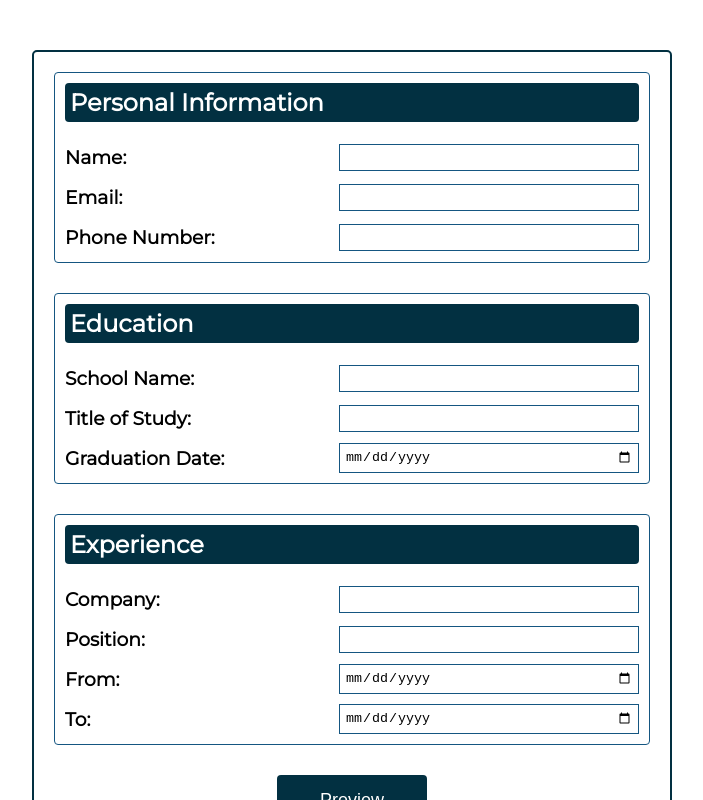
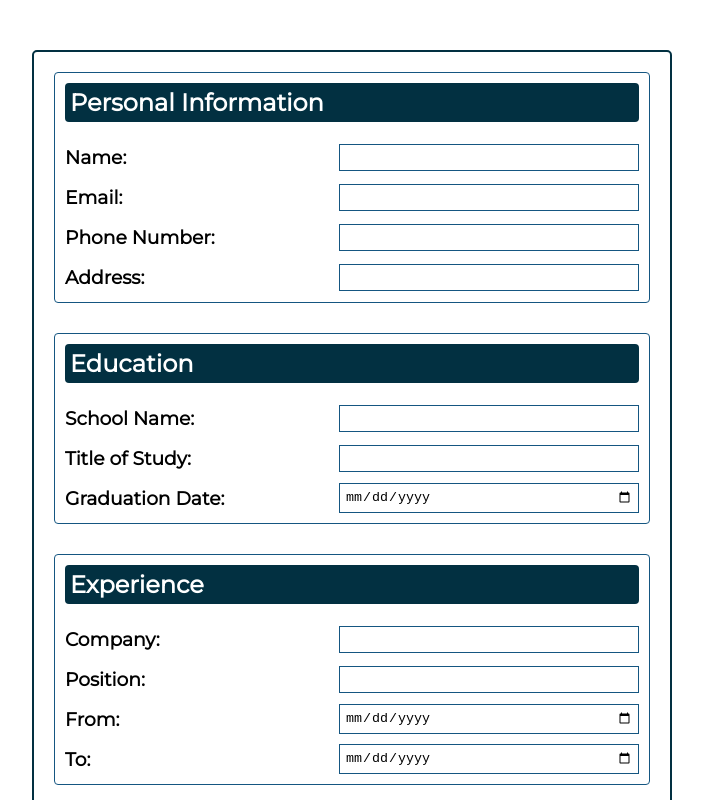
Before and after one commit to gorkemu/cv-project, a React (Create React App) app: page / in a window 1280 px wide. Shown: the whole page, without its empty margins (288-991 px from the left). Built offline with nearby package versions, Linux system fonts and the light colour scheme.

Commit message:
add address field

```diff
--- a/src/components/CV.js
+++ b/src/components/CV.js
@@ -16,7 +16,8 @@ class CV extends Component {
             personalInfo: {
                 name: '',
                 email: '',
-                phoneNumber: ''
+                phoneNumber: '',
+                address: ''
             },
             education: [
                 {
@@ -94,6 +95,7 @@ class CV extends Component {
                     name={this.state.personalInfo.name}
                     email={this.state.personalInfo.email}
                     phoneNumber={this.state.personalInfo.phoneNumber}
+                    address={this.state.personalInfo.address}
                     isEditing={this.state.isEditing} />
                 <Education
                     handleEducationInput={this.handleEducationInput}
--- a/src/components/Personal.js
+++ b/src/components/Personal.js
@@ -36,6 +36,15 @@ class Personal extends Component {
                         }
                     </div>
                 </div>
+                <div className="block">
+                    <h3>Address: </h3>
+                    <div>
+                        {isEditing
+                            ? <input name="address" onChange={this.props.handlePersonalInput} value={this.props.address}></input>
+                            : <p>{this.props.address}</p>
+                        }
+                    </div>
+                </div>
             </section>
         );
     }
--- a/src/styles/App.css
+++ b/src/styles/App.css
@@ -56,7 +56,7 @@ section {
     justify-content: space-between;
     align-items: center;
     width: 100%;
-    height: 30px;
+    min-height: 30px;
 }
 
 h2 {
@@ -73,6 +73,11 @@ input {
     border: 1px solid var(--blue);
 }
 
+p {
+    width: 300px;
+    word-wrap: break-word;
+}
+
 button {
     width: 150px;
     height: 50px;
```
